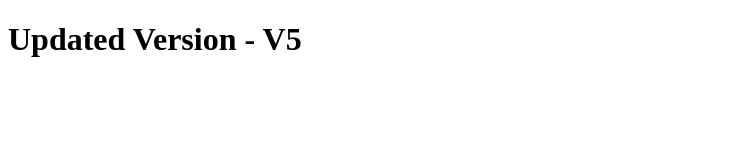
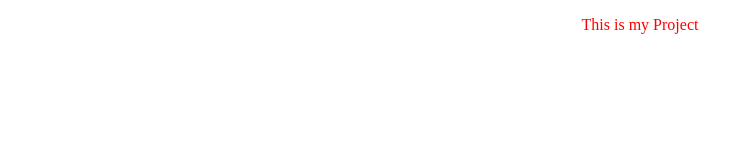
Before and after one commit to MaheshPra2001/my_repo, a plain HTML site: page index.html in a window 1280 px wide. Shown: the whole page, without its empty margins (0-751 px from the left). Drawn offline with Linux system fonts and the light colour scheme.

Commit message:
Added Desgin for Website

```diff
--- a/index.html
+++ b/index.html
@@ -3,9 +3,10 @@
 <head>
     <meta charset="UTF-8">
     <meta name="viewport" content="width=device-width, initial-scale=1.0">
+    <link rel="stylesheet" href="styles.css">
     <title>Document</title>
 </head>
 <body>
-    <h1>Updated Version - V5</h1>
+    <p>This is my Project</p>
 </body>
 </html>
--- /dev/null
+++ b/styles.css
@@ -0,0 +1,5 @@
+p {
+  color: red;
+  font-size: 16px;
+  text-align: center;
+}
```
